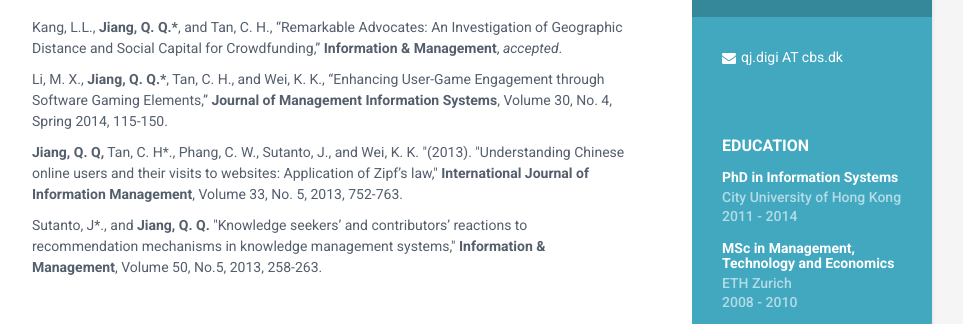
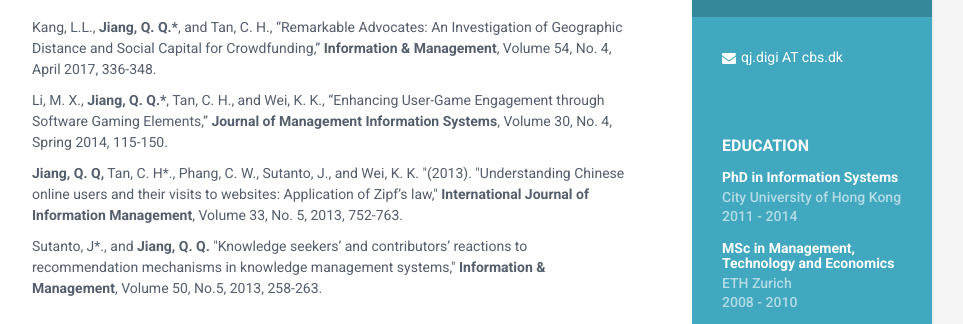
Before and after one commit to jiangqiqi77/jiangqiqi77.github.io, a plain HTML site: page index.html in a window 1280 px wide. Shown: the part 414-738 px from the top of the page, without its empty margins (188-1151 px from the left). Drawn offline with Linux system fonts and the light colour scheme.

Commit message:
Update index.html

```diff
--- a/index.html
+++ b/index.html
@@ -92,7 +92,7 @@
                 <div class="item">
 
                     <div class="details">
-                         <p>Kang, L.L., <strong>Jiang, Q. Q.*</strong>, and Tan, C. H., “Remarkable Advocates: An Investigation of Geographic Distance and Social Capital for Crowdfunding,” <strong>Information &#38 Management</strong>, <em>accepted</em>.</p>
+                         <p>Kang, L.L., <strong>Jiang, Q. Q.*</strong>, and Tan, C. H., “Remarkable Advocates: An Investigation of Geographic Distance and Social Capital for Crowdfunding,” <strong>Information &#38 Management</strong>, Volume 54, No. 4, April 2017, 336-348.</p>
 						<p>Li, M. X., <strong>Jiang, Q. Q.*</strong>, Tan, C. H., and Wei, K. K., “Enhancing User-Game Engagement through Software Gaming Elements,” <strong>Journal of Management Information Systems</strong>, Volume 30, No. 4, Spring 2014, 115-150.</p>
                         <p><strong>Jiang, Q. Q,</strong> Tan, C. H*., Phang, C. W., Sutanto, J., and Wei, K. K. "(2013). "Understanding Chinese online users and their visits to websites: Application of Zipf’s law," <strong>International Journal of Information Management</strong>, Volume 33, No. 5, 2013, 752-763. </p>
 						<p>Sutanto, J*., and <strong>Jiang, Q. Q.</strong> "Knowledge seekers’ and contributors’ reactions to recommendation mechanisms in knowledge management systems," <strong>Information &#38 Management</strong>, Volume 50, No.5, 2013, 258-263.</p>
```
